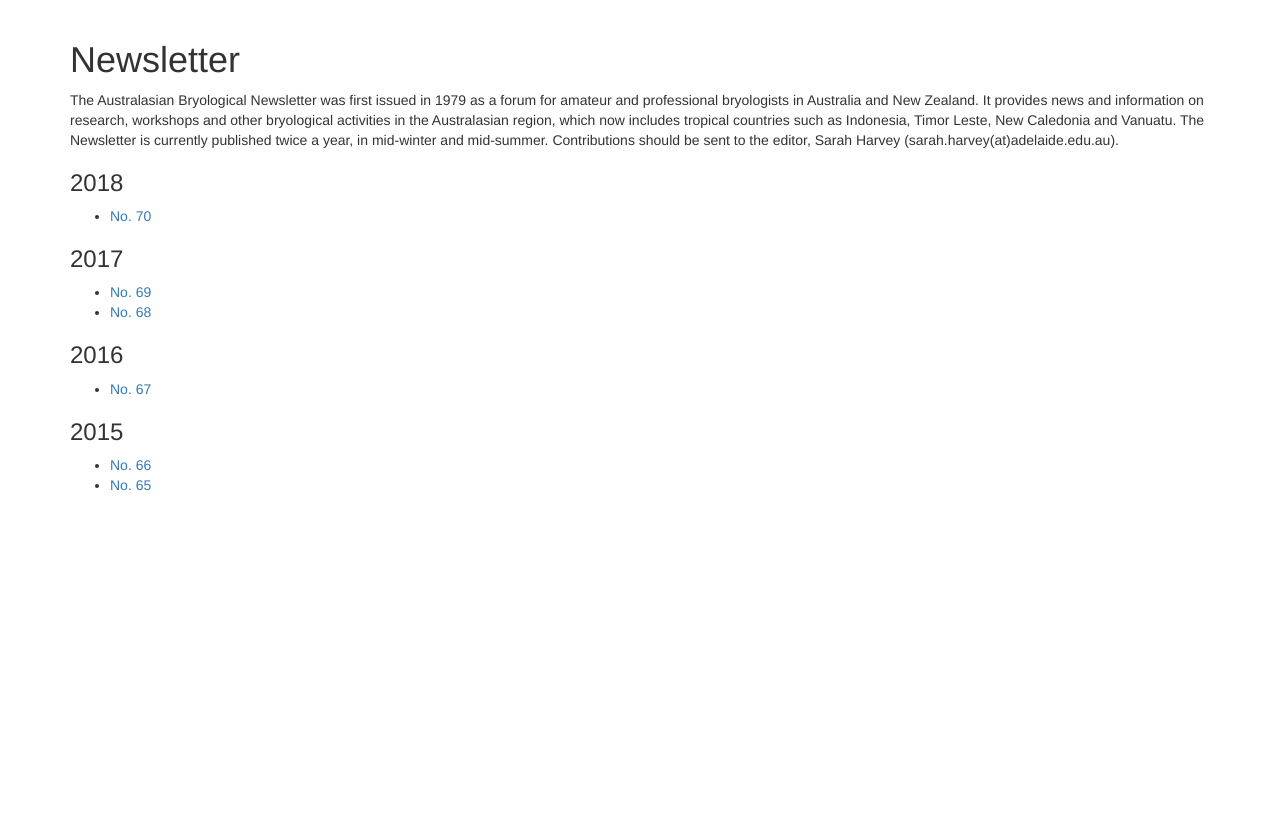
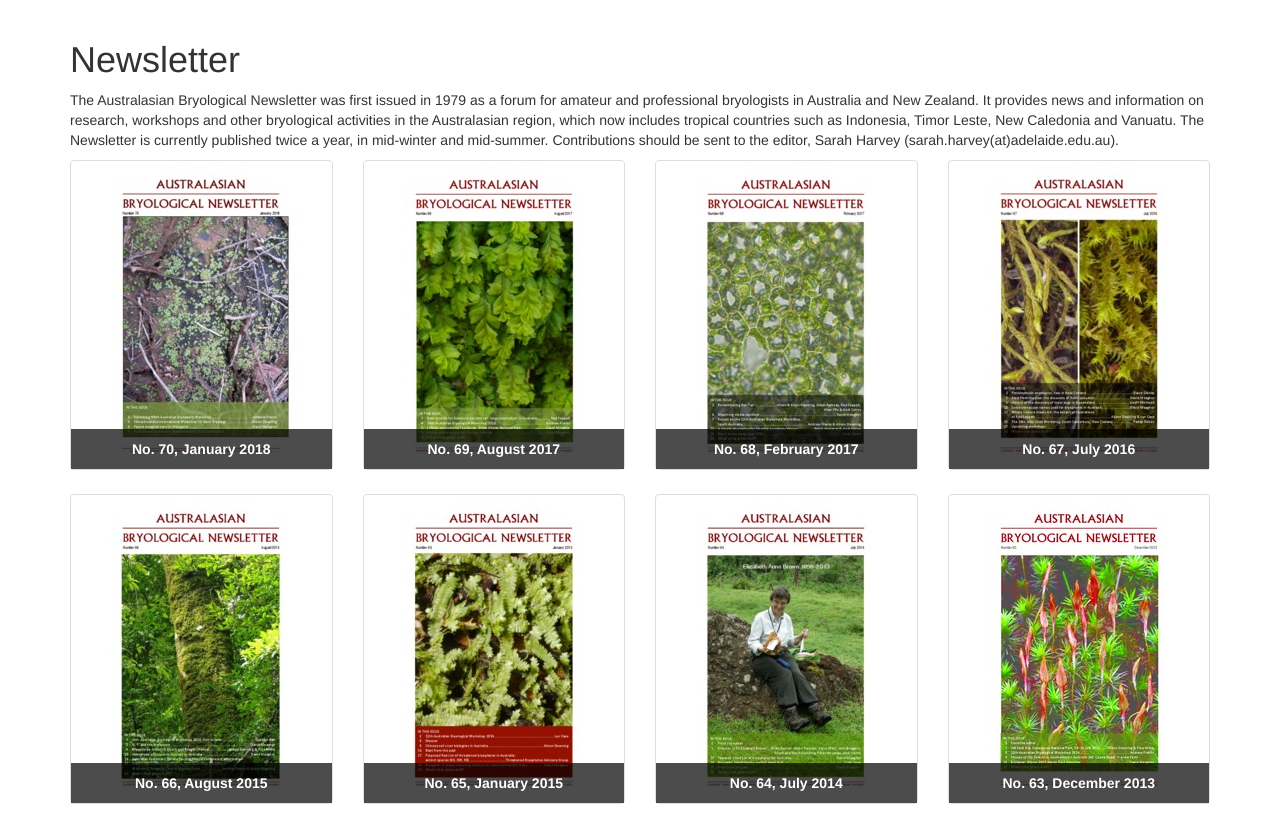
Before and after one commit to nielsklazenga/australian-bryological-network, a Jekyll site: the page built from newsletter.md, in a window 1280 px wide. Shown: the part 265-1093 px from the top of the page. Built offline with Jekyll 4.4.1, drawn with Linux system fonts in a browser that asks for light colours; nearby versions of some CDN libraries; before the commit the page ends 900 px from its top, so only the background shows below that.

Commit message:
newsletter

```diff
--- a/assets/styles.scss
+++ b/assets/styles.scss
@@ -49,3 +49,20 @@ figurecaption {
     text-decoration: none;
   }
 }
+
+.newsletter.thumbnail {
+  position: relative;
+
+  figcaption {
+    position: absolute;
+    bottom: 0;
+    display: block;
+    width: 100%;
+    margin-left: -4px;
+    padding: 10px;
+    background-color: rgba(0, 0, 0, 0.7);
+    color: #fff;
+    font-weight: bold;
+    text-align: center;
+  }
+}
--- a/newsletter.md
+++ b/newsletter.md
@@ -6,18 +6,69 @@ permalink: /newsletter/
 
 The Australasian Bryological Newsletter was first issued in 1979 as a forum for amateur and professional bryologists in Australia and New Zealand. It provides news and information on research, workshops and other bryological activities in the Australasian region, which now includes tropical countries such as Indonesia, Timor Leste, New Caledonia and Vanuatu. The Newsletter is currently published twice a year, in mid-winter and mid-summer. Contributions should be sent to the editor, Sarah Harvey (sarah.harvey(at)adelaide.edu.au).
 
-### 2018
-
-* [No. 70](https://drive.google.com/file/d/1-RJf1FfEIgVk0oCOVKc1Mdrxnq4b6Htu/view?usp=sharing)
-
-### 2017
-
-* [No. 69](https://drive.google.com/file/d/18hmNmPG9FTlg1rdo-dBv4Lmc1ciKhhkk/view?usp=sharing)
-* [No. 68](https://drive.google.com/file/d/1pw6rtHa1AEFO2_yr7DQ_JFNisSxJHLJE/view?usp=sharing)
-
-### 2016
-* [No. 67](https://drive.google.com/file/d/16HizL7mdzSD7w8_CwdyZc566_piGB_D9/view?usp=sharing)
-
-### 2015
-* [No. 66](https://drive.google.com/file/d/1-hfjaDh6JPf3_FgKXT8t8JvzOaObg_fM/view?usp=sharing)
-* [No. 65](https://drive.google.com/file/d/1tlBKt68Sm_I2zVG7qjk3ba0z9ctcpHGX/view?usp=sharing)
+<div class="row">
+  <div class="col-xs-6 col-md-3">
+    <figure class="thumbnail newsletter">
+      <a href="https://drive.google.com/file/d/1-RJf1FfEIgVk0oCOVKc1Mdrxnq4b6Htu/view?usp=sharing">
+        <img alt="" src="{{ "assets/newsletter_thumbnails/ABN_70_thumbnail.jpg" | absolute_url }}"/>
+        <figcaption>No. 70, January 2018</figcaption>
+      </a>
+    </figure>
+  </div>
+  <div class="col-xs-6 col-md-3">
+    <figure class="thumbnail newsletter">
+      <a href="https://drive.google.com/file/d/18hmNmPG9FTlg1rdo-dBv4Lmc1ciKhhkk/view?usp=sharing">
+        <img alt="" src="{{ "assets/newsletter_thumbnails/ABN_69_thumbnail.jpg" | absolute_url }}"/>
+        <figcaption>No. 69, August 2017</figcaption>
+      </a>
+    </figure>
+  </div>
+  <div class="col-xs-6 col-md-3">
+    <figure class="thumbnail newsletter">
+      <a href="https://drive.google.com/file/d/1pw6rtHa1AEFO2_yr7DQ_JFNisSxJHLJE/view?usp=sharing">
+        <img alt="" src="{{ "assets/newsletter_thumbnails/ABN_68_thumbnail.jpg" | absolute_url }}"/>
+        <figcaption>No. 68, February 2017</figcaption>
+      </a>
+    </figure>
+  </div>
+  <div class="col-xs-6 col-md-3">
+    <figure class="thumbnail newsletter">
+      <a href="https://drive.google.com/file/d/16HizL7mdzSD7w8_CwdyZc566_piGB_D9/view?usp=sharing">
+        <img alt="" src="{{ "assets/newsletter_thumbnails/ABN_67_thumbnail.jpg" | absolute_url }}"/>
+        <figcaption>No. 67, July 2016</figcaption>
+      </a>
+    </figure>
+  </div>
+  <div class="col-xs-6 col-md-3">
+    <figure class="thumbnail newsletter">
+      <a href="https://drive.google.com/file/d/1-hfjaDh6JPf3_FgKXT8t8JvzOaObg_fM/view?usp=sharing">
+        <img alt="" src="{{ "assets/newsletter_thumbnails/ABN_66_thumbnail.jpg" | absolute_url }}"/>
+        <figcaption>No. 66, August 2015</figcaption>
+      </a>
+    </figure>
+  </div>
+  <div class="col-xs-6 col-md-3">
+    <figure class="thumbnail newsletter">
+      <a href="https://drive.google.com/file/d/1tlBKt68Sm_I2zVG7qjk3ba0z9ctcpHGX/view?usp=sharing">
+        <img alt="" src="{{ "assets/newsletter_thumbnails/ABN_65_thumbnail.jpg" | absolute_url }}"/>
+        <figcaption>No. 65, January 2015</figcaption>
+      </a>
+    </figure>
+  </div>
+  <div class="col-xs-6 col-md-3">
+    <figure class="thumbnail newsletter">
+      <a href="https://drive.google.com/file/d/1qPTSqSS9QstTJocalp4kcY9s2e_hZJlr/view?usp=sharing">
+        <img alt="" src="{{ "assets/newsletter_thumbnails/ABN_64_thumbnail.jpg" | absolute_url }}"/>
+        <figcaption>No. 64, July 2014</figcaption>
+      </a>
+    </figure>
+  </div>
+  <div class="col-xs-6 col-md-3">
+    <figure class="thumbnail newsletter">
+      <a href="https://drive.google.com/file/d/1Qvk12c1rCrN5zgnwAZlL6BvQ1R4VJnL1/view?usp=sharing">
+        <img alt="" src="{{ "assets/newsletter_thumbnails/ABN_63_thumbnail.jpg" | absolute_url }}"/>
+        <figcaption>No. 63, December 2013</figcaption>
+      </a>
+    </figure>
+  </div>
+</div>
```
Also changed, not shown: assets/newsletter_thumbnails/ABN_63_thumbnail.jpg (added), assets/newsletter_thumbnails/ABN_64_thumbnail.jpg (added), assets/newsletter_thumbnails/ABN_65_thumbnail.jpg (added), assets/newsletter_thumbnails/ABN_66_thumbnail.jpg (added), assets/newsletter_thumbnails/ABN_67_thumbnail.jpg (added), assets/newsletter_thumbnails/ABN_68_thumbnail.jpg (added), assets/newsletter_thumbnails/ABN_69_thumbnail.jpg (added), assets/newsletter_thumbnails/ABN_70_thumbnail.jpg (added).
